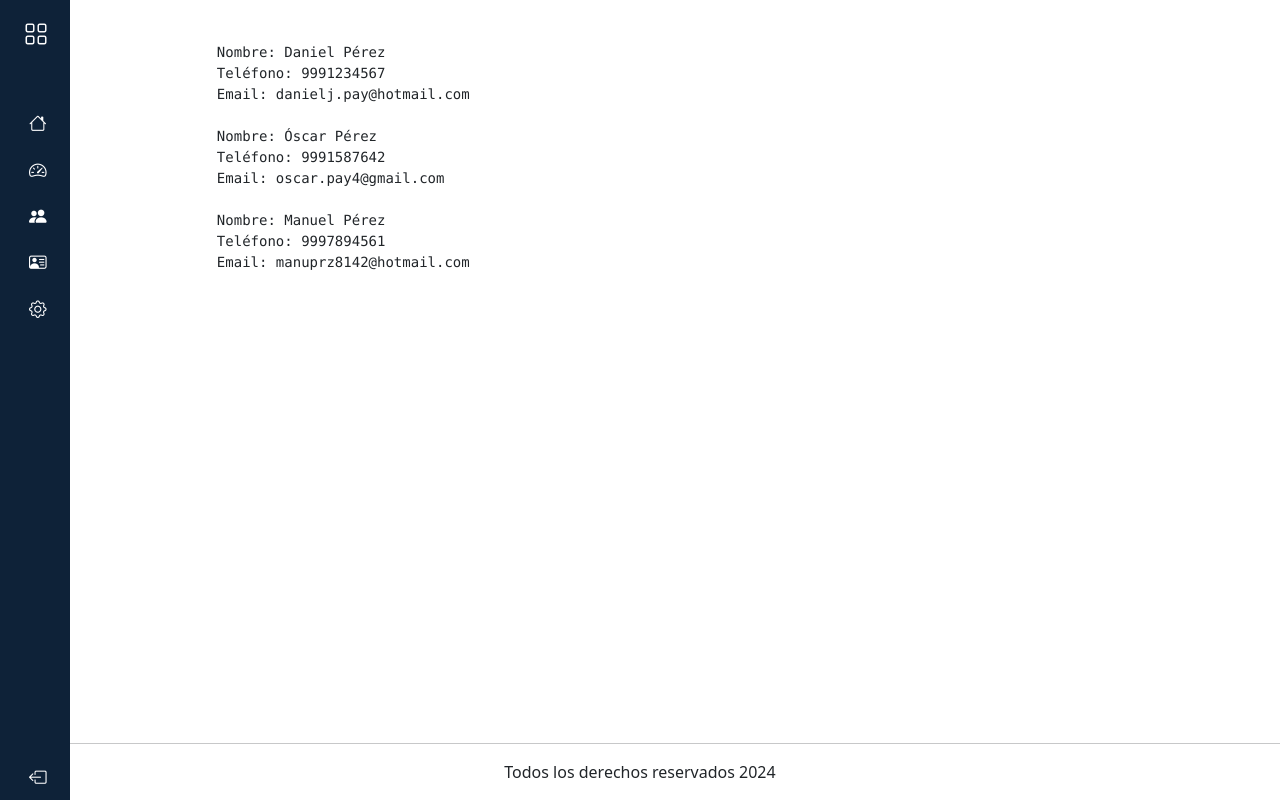
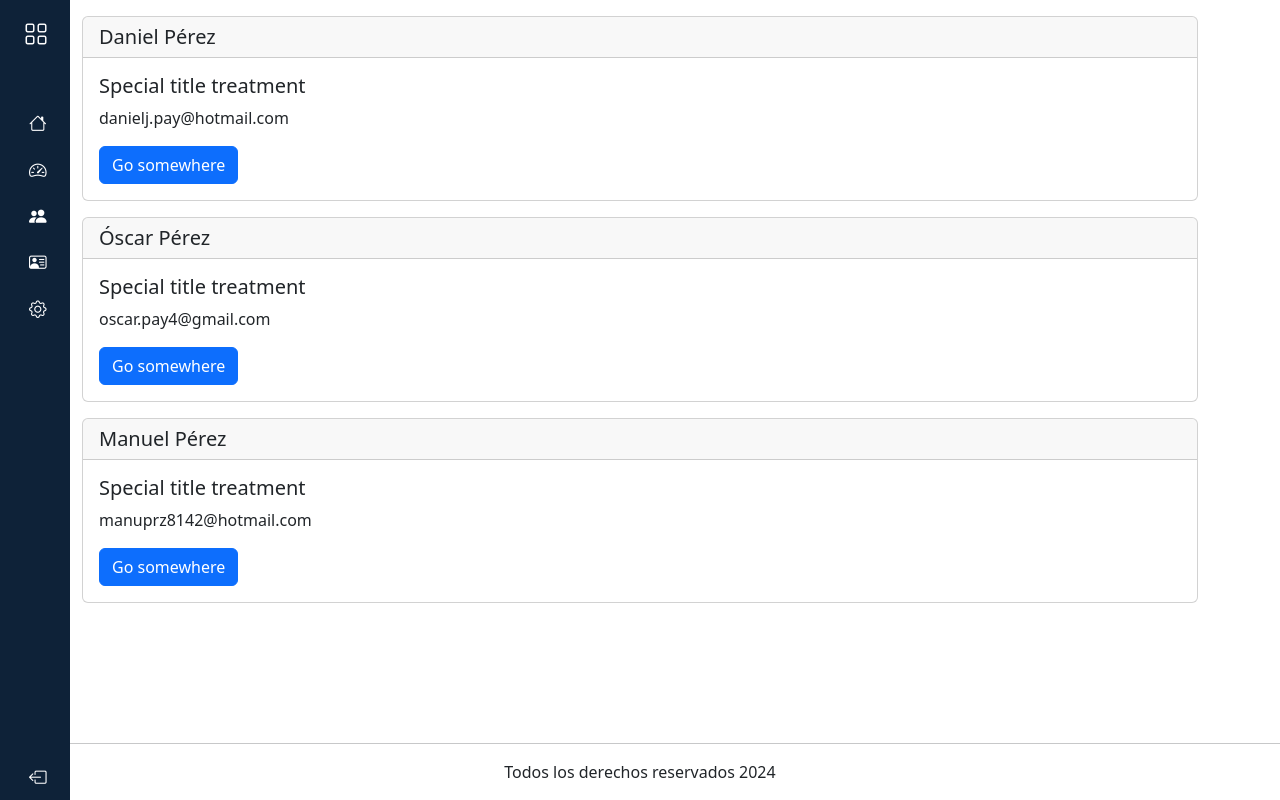
Before and after one commit to danieljpay/gymbro_front, an Angular app: page /clients in a window 1280 px wide. Built offline with nearby package versions, Linux system fonts and the light colour scheme.

Commit message:
client card component added

```diff
--- /dev/null
+++ b/src/app/components/client-card/client-card.component.html
@@ -0,0 +1,10 @@
+@for(client of clients; track client.id) {
+  <div class="card mt-3">
+    <h5 class="card-header">{{ client.name }} {{ client.last_name }}</h5>
+    <div class="card-body">
+      <h5 class="card-title">Special title treatment</h5>
+      <p class="card-text">{{ client.email }}</p>
+      <a href="#" class="btn btn-primary">Go somewhere</a>
+    </div>
+  </div>
+}
--- a/src/app/pages/clients/clients.component.html
+++ b/src/app/pages/clients/clients.component.html
@@ -1,11 +1,3 @@
 <div class="container">
-    <pre>
-        <code>
-            @for(client of CLIENTS; track client.id) {
-                <label for="">Nombre: {{ client.name }} {{ client.last_name }}</label>
-                <label for="">Teléfono: {{ client.phone }}</label>
-                <label for="">Email: {{ client.email }}</label>
-            }
-        </code>
-    </pre>
+    <app-client-card [clients]="CLIENTS"></app-client-card>
 </div>
--- a/src/app/pages/clients/clients.component.ts
+++ b/src/app/pages/clients/clients.component.ts
@@ -3,11 +3,12 @@ import { CommonModule } from '@angular/common';
 
 import { Client } from '../../models/client.model';
 import { ClientsService } from '../../services/clients.service';
+import { ClientCardComponent } from '../../components/client-card/client-card.component';
 
 @Component({
   selector: 'app-clients',
   standalone: true,
-  imports: [CommonModule],
+  imports: [CommonModule, ClientCardComponent],
   templateUrl: './clients.component.html',
   styleUrl: './clients.component.scss'
 })
```
Also changed, not shown: src/app/components/client-card/client-card.component.ts (added, +14 -0 lines), src/app/components/client-card/client-card.component.scss (added), 1 other file (tests, documents, lock files or other folders).
